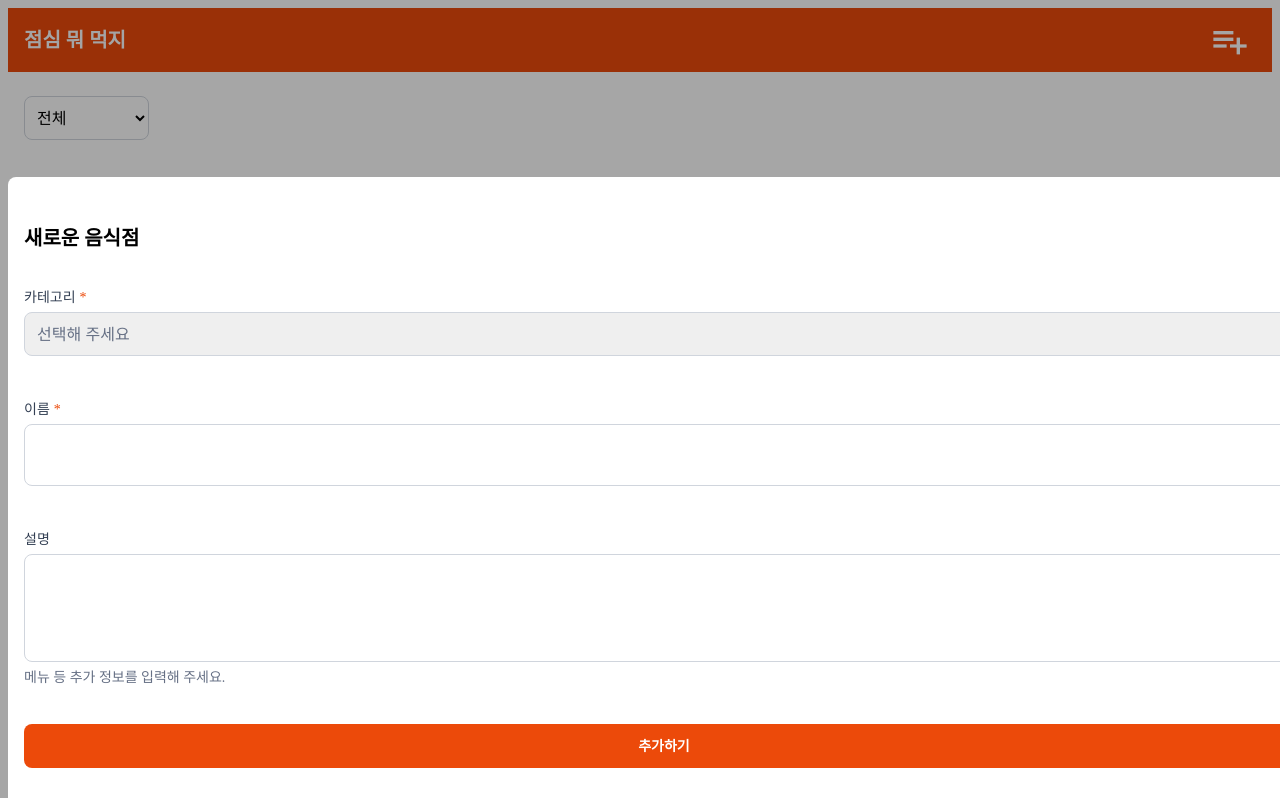
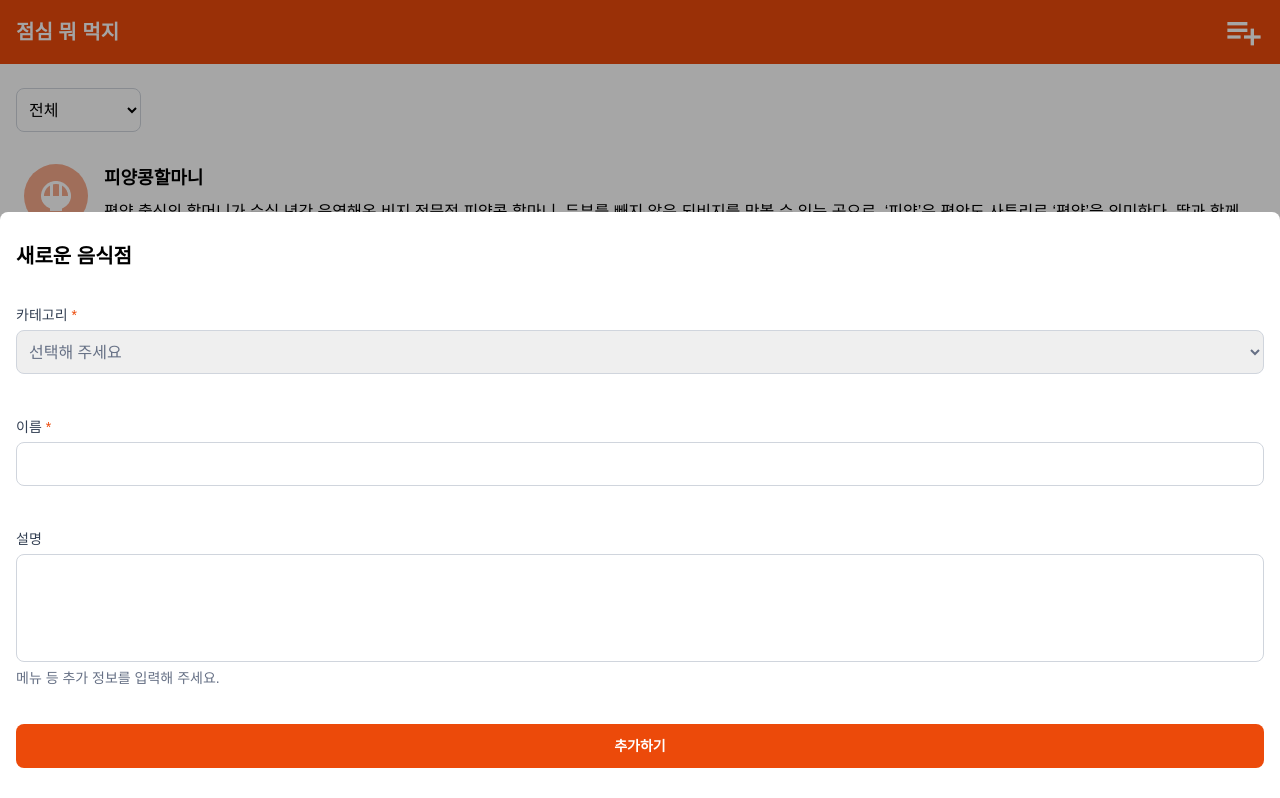
Before and after one commit to woowacourse/self-paced-react, a React (Vite) app: page / in a window 1280 px wide. Shown: the top 798 px of the page. Built offline with nearby package versions, Linux system fonts and the light colour scheme.

Commit message:
style: reset.css 작성

```diff
--- a/src/App.css
+++ b/src/App.css
@@ -1,2 +1,3 @@
+@import "./styles/reset.css";
 @import "./styles/color.css";
 @import "./styles/text.css";
--- /dev/null
+++ b/src/styles/reset.css
@@ -0,0 +1,16 @@
+* {
+  padding: 0;
+  margin: 0;
+  box-sizing: border-box;
+}
+
+ul,
+li {
+  list-style: none;
+}
+
+html,
+body {
+  font-family: sans-serif;
+  font-size: 16px;
+}
```
